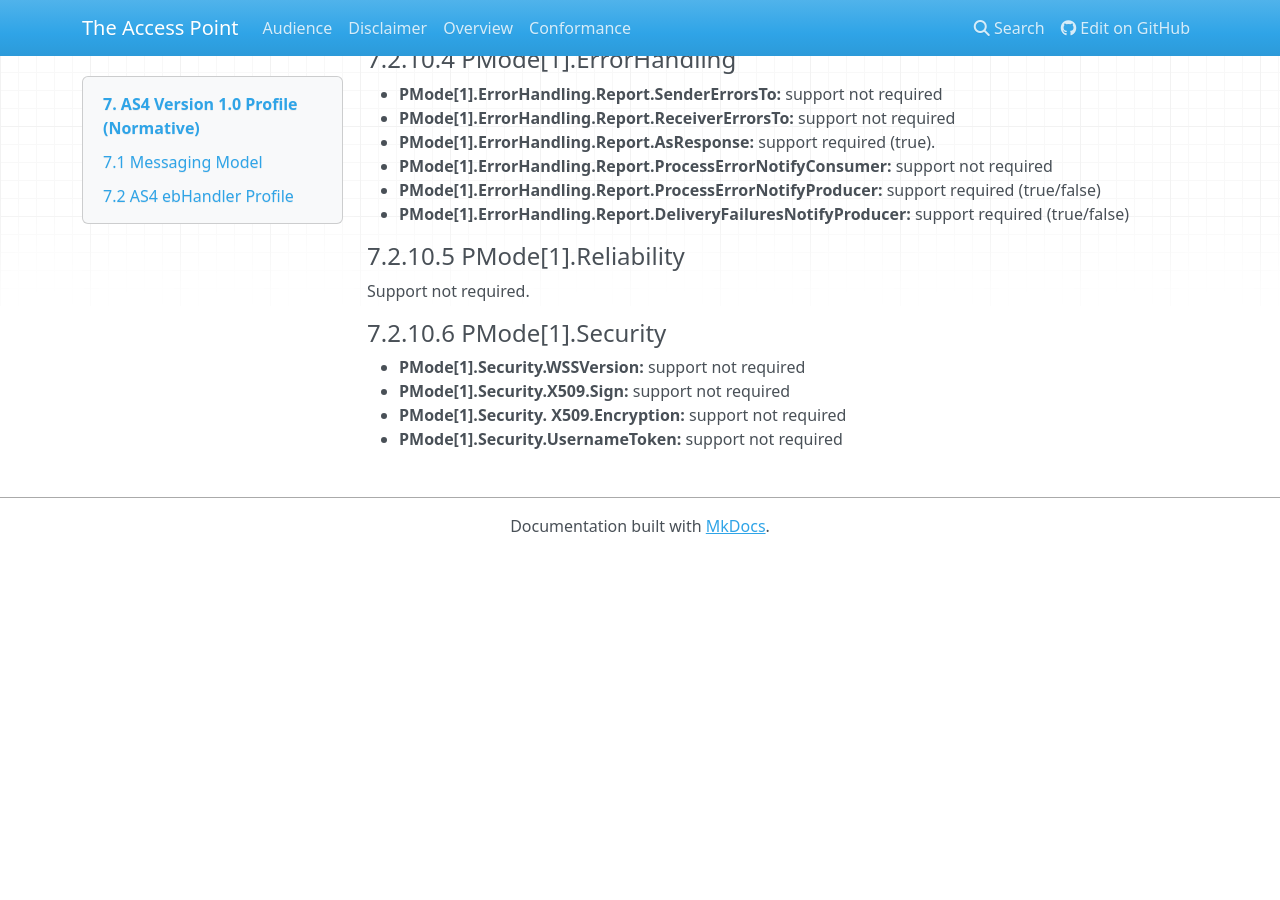
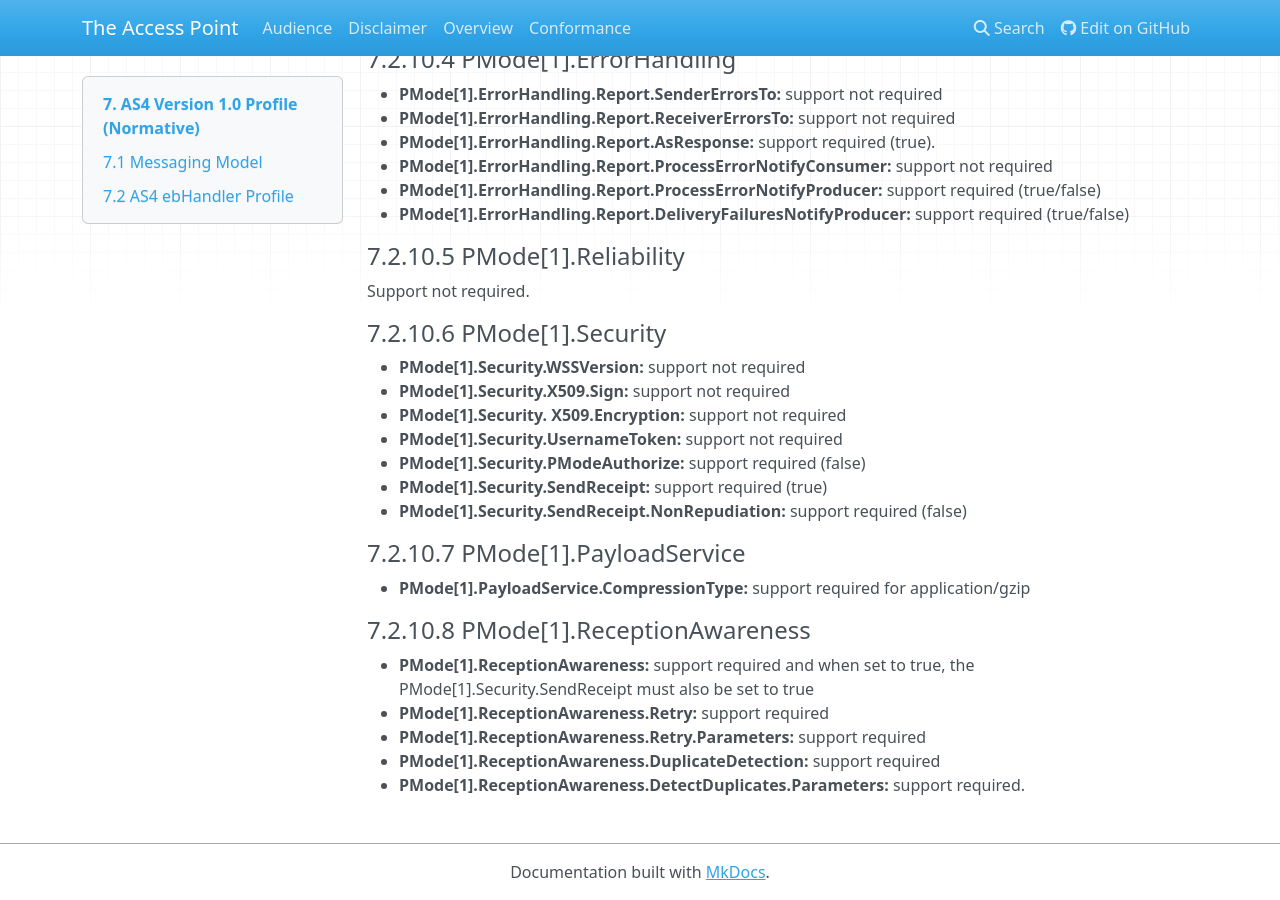
Before and after one commit to Digital-Business-Council/Access-Point, an MkDocs documentation site: the page built from docs/AS4_version1.0_profile.md, in a window 1280 px wide and 900 px high, scrolled down 3702 px. Built offline with MkDocs 1.6.1, drawn with Linux system fonts in a browser that asks for light colours; nearby versions of some CDN libraries; old or Windows-style settings are respelled for this version of MkDocs; before the commit the page ends 4256 px from its top, so only the background shows below that.

Commit message:
Update AS4_version1.0_profile.md

```diff
--- a/docs/AS4_version1.0_profile.md
+++ b/docs/AS4_version1.0_profile.md
@@ -90,9 +90,11 @@ An AS4 handler is expected to support the PMode set below both as a Sender (of t
  - **PMode.Responder.Role:** support required for: http://docs.oasis-open.org/ebxml-msg/ebms/v3.0/ns/core/200704/defaultRole
  -**(PMode.Responder.Authorization.username** and **PMode.Responder.Authorization.password):** support not required
 
+
 #### 7.2.10.2 PMode[1].Protocol
  - **PMode[1].Protocol.Address:** support required for ‘http’ protocol
  - **PMode[1].Protocol.SOAPVersion:** support required for SOAP 1.2
+
 
 #### 7.2.10.3 PMode[1].BusinessInfo
  - **PMode[1].BusinessInfo.Service:** support required
@@ -100,6 +102,7 @@ An AS4 handler is expected to support the PMode set below both as a Sender (of t
  - **PMode[1].BusinessInfo.Properties[]:** support not required
  - **PMode[1].BusinessInfo.PayloadProfile[]:** support not required
  - **PMode[1].BusinessInfo.PayloadProfile.maxSize:** support required for 10000 kilobytes
+
 
 #### 7.2.10.4 PMode[1].ErrorHandling
  - **PMode[1].ErrorHandling.Report.SenderErrorsTo:** support not required
@@ -109,11 +112,28 @@ An AS4 handler is expected to support the PMode set below both as a Sender (of t
  - **PMode[1].ErrorHandling.Report.ProcessErrorNotifyProducer:** support required (true/false)
  - **PMode[1].ErrorHandling.Report.DeliveryFailuresNotifyProducer:** support required (true/false)
 
+
 #### 7.2.10.5 PMode[1].Reliability
 Support not required.
+
 
 #### 7.2.10.6 PMode[1].Security
  - **PMode[1].Security.WSSVersion:** support not required
  - **PMode[1].Security.X509.Sign:** support not required
  - **PMode[1].Security. X509.Encryption:** support not required
  - **PMode[1].Security.UsernameToken:** support not required
+ - **PMode[1].Security.PModeAuthorize:** support required (false)
+ - **PMode[1].Security.SendReceipt:** support required (true)
+ - **PMode[1].Security.SendReceipt.NonRepudiation:** support required (false)
+
+
+#### 7.2.10.7 PMode[1].PayloadService
+ - **PMode[1].PayloadService.CompressionType:** support required for application/gzip
+
+
+#### 7.2.10.8 PMode[1].ReceptionAwareness
+ - **PMode[1].ReceptionAwareness:** support required and when set to true, the PMode[1].Security.SendReceipt must also be set to true
+ - **PMode[1].ReceptionAwareness.Retry:** support required
+ - **PMode[1].ReceptionAwareness.Retry.Parameters:** support required
+ - **PMode[1].ReceptionAwareness.DuplicateDetection:** support required
+ - **PMode[1].ReceptionAwareness.DetectDuplicates.Parameters:** support required.
```
